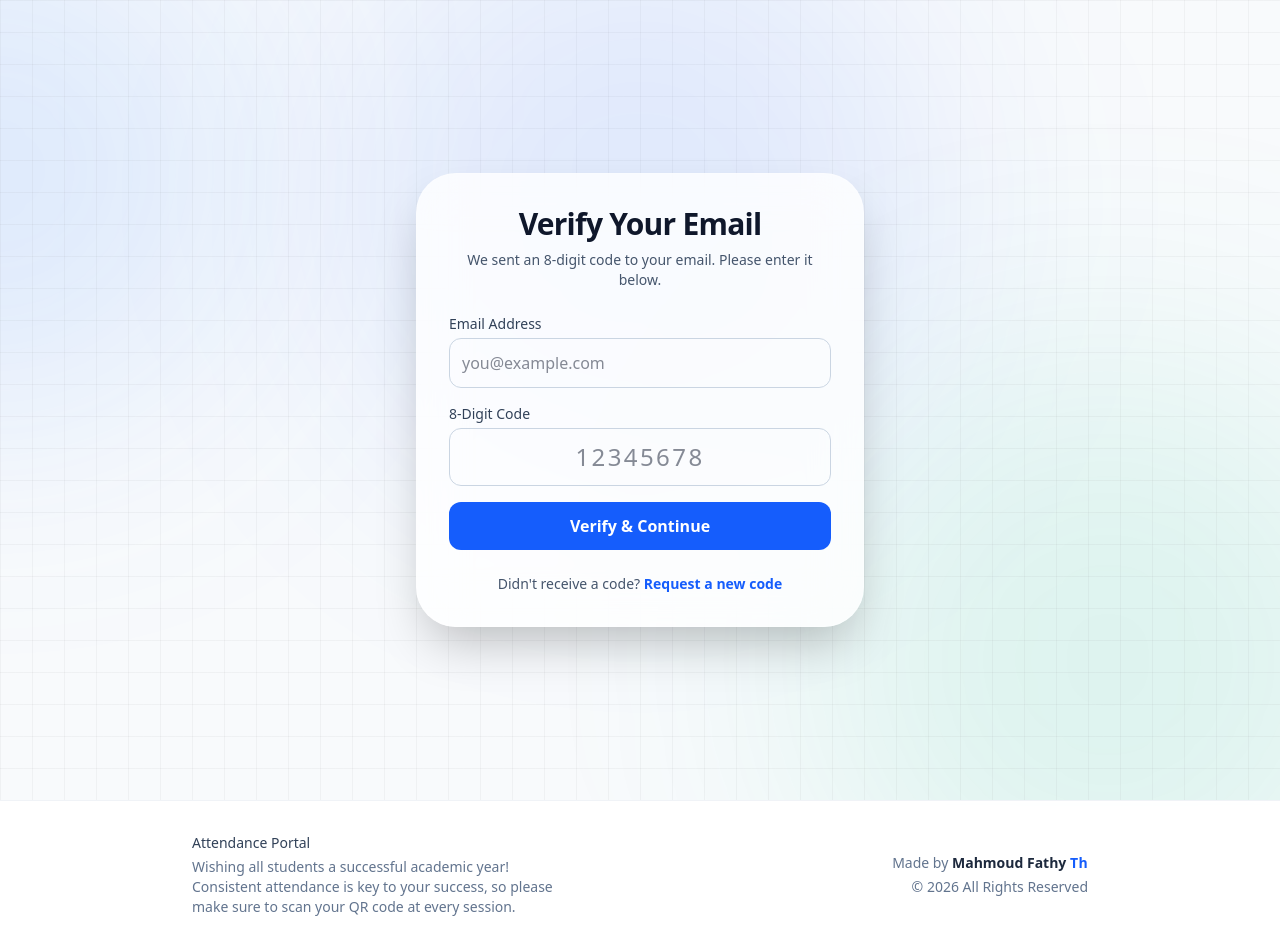
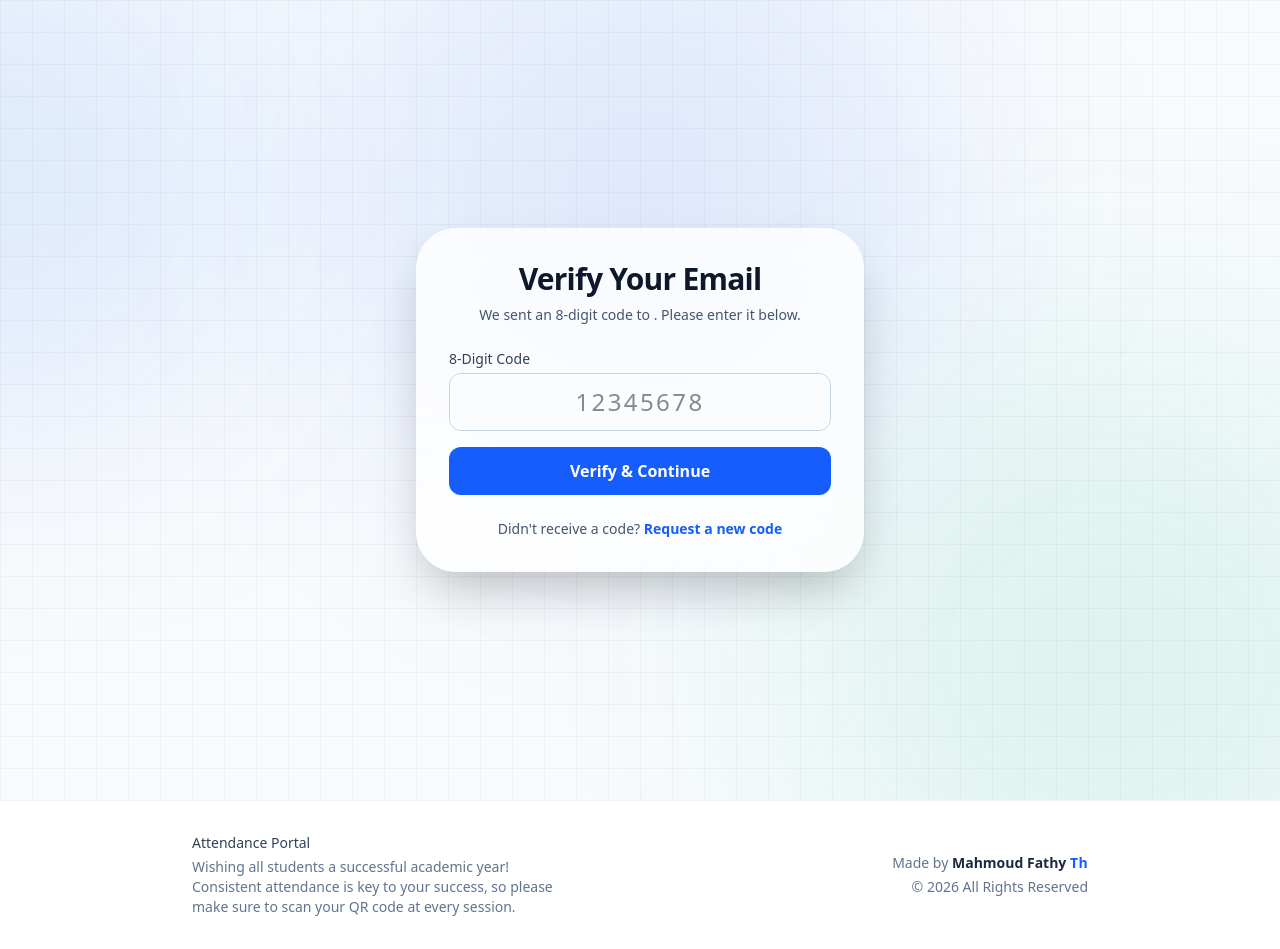
Before and after one commit to mahmoud31fathy/dr-eslam-portalV1, a Next.js app: page /verify-otp in a window 1280 px wide. Built offline with nearby package versions, Linux system fonts and the light colour scheme.

Commit message:
Hide email input in VerifyOtpForm per user request

```diff
--- a/src/app/verify-otp/VerifyOtpForm.tsx
+++ b/src/app/verify-otp/VerifyOtpForm.tsx
@@ -55,7 +55,7 @@ export default function VerifyOtpForm({ initialEmail }: { initialEmail: string }
   return (
     <>
       <p className="mb-6 text-center text-sm text-slate-600 dark:text-slate-400">
-        We sent an 8-digit code to your email. Please enter it below.
+        We sent an 8-digit code to <span className="font-bold text-blue-600 dark:text-blue-400">{email}</span>. Please enter it below.
       </p>
 
       {verifyStatus === 'error' && (
@@ -65,17 +65,11 @@ export default function VerifyOtpForm({ initialEmail }: { initialEmail: string }
       )}
 
       <form onSubmit={handleVerify} className="space-y-4">
-        <div>
-          <label className="block text-sm font-medium text-slate-700 dark:text-slate-300">Email Address</label>
-          <input
-            type="email"
-            required
-            value={email}
-            onChange={(e) => setEmail(e.target.value)}
-            placeholder="you@example.com"
-            className="mt-1 w-full rounded-xl border border-slate-300 dark:border-slate-700 bg-transparent p-3 text-slate-900 dark:text-slate-50 outline-none focus:border-blue-500 focus:ring-1 focus:ring-blue-500"
-          />
-        </div>
+        <input
+          type="hidden"
+          name="email"
+          value={email}
+        />
         <div>
           <label className="block text-sm font-medium text-slate-700 dark:text-slate-300">8-Digit Code</label>
           <input
```
